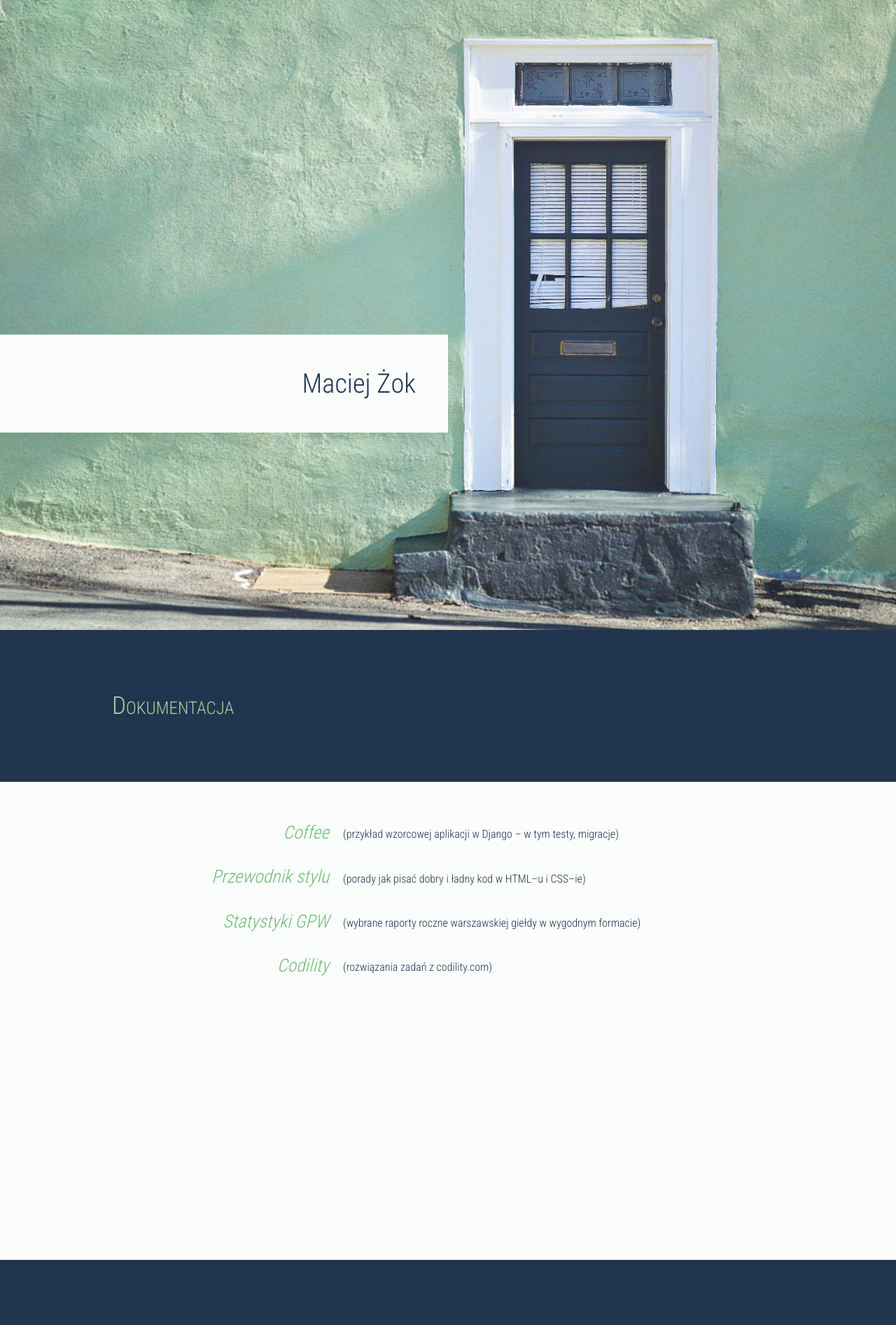
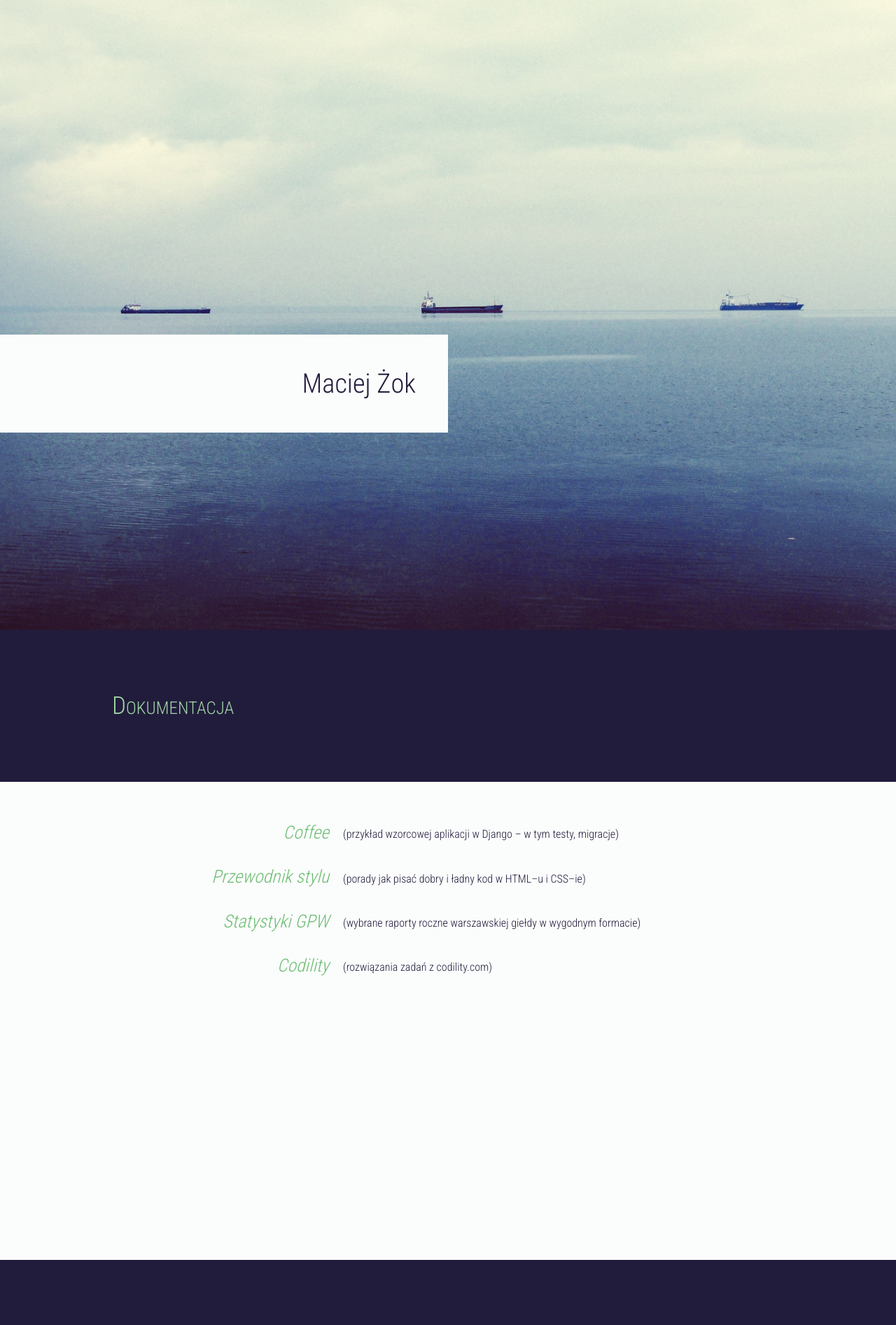
Before and after one commit to macie/macie.github.io, a Jekyll site: the page built from index.html, in a window 1280 px wide. Shown: the top 1893 px of the page at 70% size. Built offline with Jekyll 4.4.1, drawn with Linux system fonts in a browser that asks for light colours; nearby versions of some CDN libraries.

Commit message:
new image

```diff
--- a/_sass/_base.scss
+++ b/_sass/_base.scss
@@ -1,7 +1,7 @@
 $color-white: #fbfcfc;
 $color-black: #474645;
 $color-gray: #8d8c8b;
-$color-blue: #21354e;
+$color-blue: #211c3c;
 $color-green: #a0d4a4;
 
 $page-width: 960px;
--- a/css/default.css
+++ b/css/default.css
@@ -157,7 +157,7 @@ html, body {
 body {
   font-family: 'Roboto Condensed', sans-serif;
   background-color: #fbfcfc;
-  color: #21354e;
+  color: #211c3c;
 }
 /* line 30, ../_sass/default.scss */
 body section {
@@ -168,7 +168,7 @@ body section {
 }
 /* line 37, ../_sass/default.scss */
 body section header {
-  background-color: #21354e;
+  background-color: #211c3c;
   color: #a0d4a4;
 }
 /* line 41, ../_sass/default.scss */
@@ -299,7 +299,7 @@ body footer a:link {
   line-height: 1.25em;
   font-variant: normal;
   background-color: #fbfcfc;
-  color: #21354e;
+  color: #211c3c;
 }
 
 /* line 131, ../_sass/default.scss */
@@ -322,7 +322,7 @@ body footer a:link {
 /* line 138, ../_sass/default.scss */
 .gallery a {
   display: inline-block;
-  background-color: #030507;
+  background-color: #030205;
   border: none;
 }
 /* line 145, ../_sass/default.scss */
```
Also changed, not shown: images/bg.jpg.
